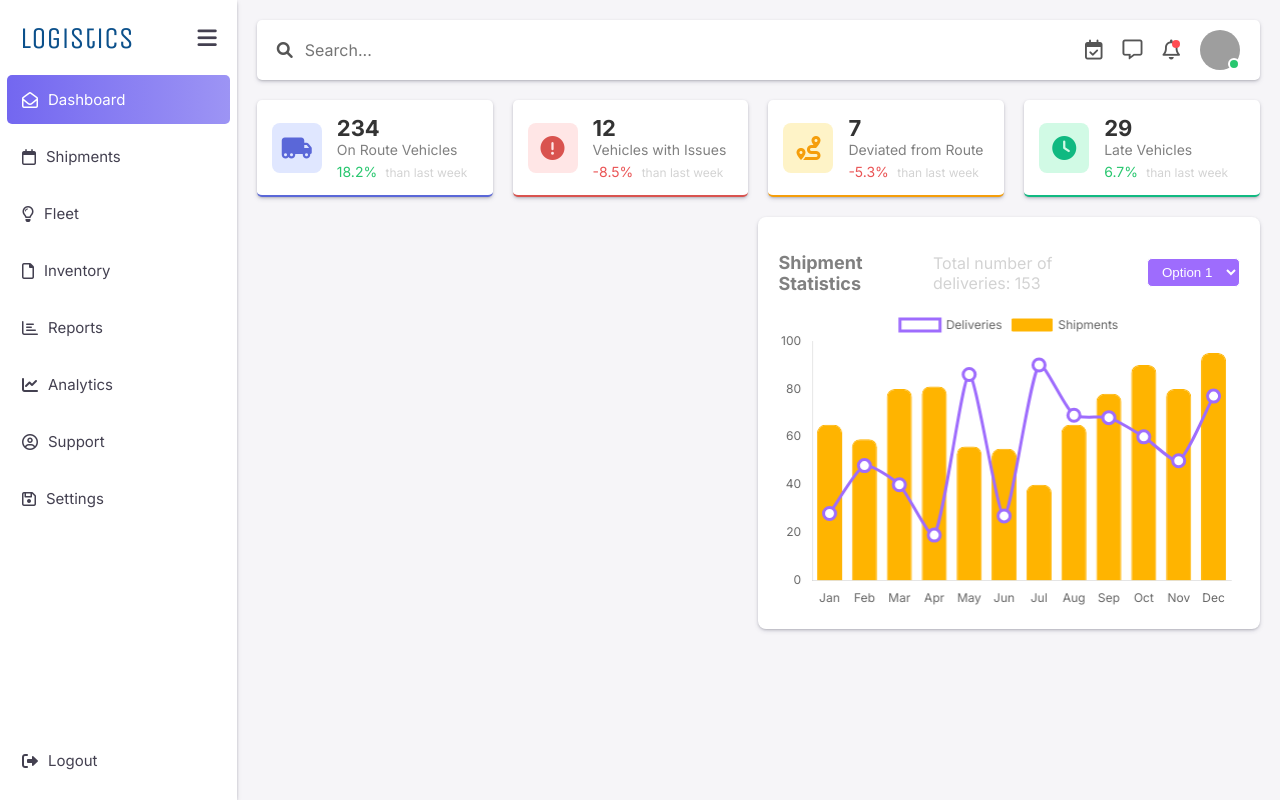
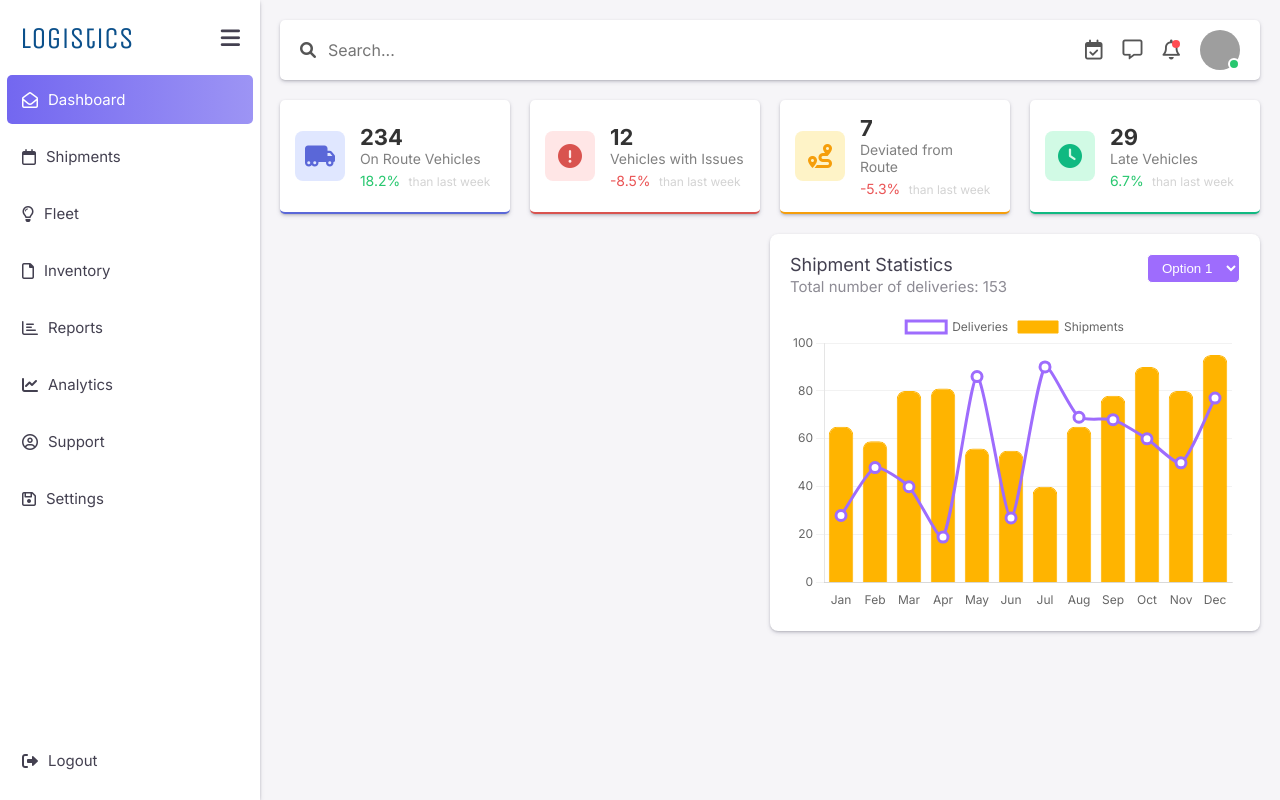
Before and after one commit to joseph-johnson27001/logistics-dashboard, a Vue app: page / in a window 1280 px wide. Built offline with nearby package versions, Linux system fonts and the light colour scheme; grey boxes are pictures that could not be loaded.

Commit message:
Graph card update

```diff
--- a/src/components/Graphs/ShipmentsGraph.vue
+++ b/src/components/Graphs/ShipmentsGraph.vue
@@ -65,7 +65,7 @@ export default defineComponent({
             tension: 0.2,
             type: "line",
             borderWidth: 3,
-            pointRadius: 6,
+            pointRadius: 5,
             z: 10,
           },
           {
@@ -97,17 +97,14 @@ export default defineComponent({
             x: {
               grid: {
                 display: false,
-                lineWidth: 0.5,
-                borderColor: "rgba(169, 169, 169, 0.5)",
               },
             },
             y: {
               grid: {
-                display: false,
+                display: true,
                 borderColor: "rgba(169, 169, 169, 0.5)",
                 borderWidth: 0.5,
                 lineWidth: 0.5,
-                dash: [5, 5],
               },
               ticks: {
                 beginAtZero: true,
--- a/src/components/UI/GraphCard.vue
+++ b/src/components/UI/GraphCard.vue
@@ -1,11 +1,13 @@
 <template>
   <div class="graph-card">
     <div class="graph-card-header">
-      <h2 class="title">Shipment Statistics</h2>
+      <div class="top-card-container">
+        <h2 class="title">Shipment Statistics</h2>
+        <p class="total-deliveries">
+          Total number of deliveries: {{ totalDeliveries }}
+        </p>
+      </div>
       <div class="info-container">
-        <span class="total-deliveries"
-          >Total number of deliveries: {{ totalDeliveries }}</span
-        >
         <select class="dropdown">
           <option>Option 1</option>
           <option>Option 2</option>
@@ -46,12 +48,19 @@ export default defineComponent({
 .graph-card-header {
   display: flex;
   justify-content: space-between;
-  align-items: center;
+  align-items: flex-start;
 }
 
 .title {
-  color: grey;
+  color: rgba(47, 43, 61, 0.9);
+  font-weight: 400;
   font-size: 18px;
+  margin-bottom: 2px;
+  margin-top: 0px;
+}
+
+.top-card-container {
+  display: block;
 }
 
 .info-container {
@@ -60,8 +69,9 @@ export default defineComponent({
 }
 
 .total-deliveries {
-  color: lightgrey;
-  margin-right: 15px;
+  font-size: 15px;
+  margin-top: 2px;
+  color: rgba(47, 43, 61, 0.55);
 }
 
 .dropdown {
```
